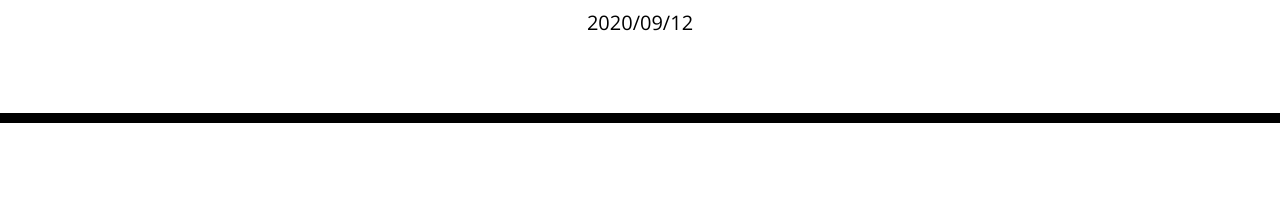
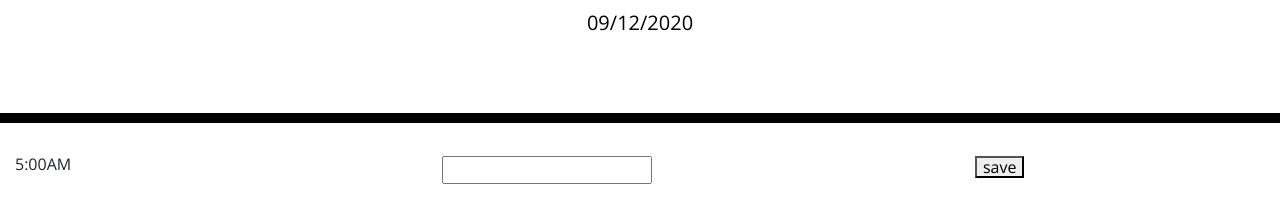
Before and after one commit to poserposer13/Calendar, a plain HTML site: page index.html in a window 1280 px wide. Shown: the part 181-404 px from the top of the page. Drawn offline with nearby package versions, Linux system fonts and the light colour scheme.

Commit message:
Created the first time block with a save button, albiet it is sloppy

```diff
--- a/index.html
+++ b/index.html
@@ -19,7 +19,7 @@
     <p class="lead">A simple calendar app for scheduling your work day</p>
     <p id="currentDay" class="lead"></p>
   </header>
-  <div class="container">
+  <div class="container-fluid">
 
 
     <!-- Timeblocks go here -->
--- a/script.js
+++ b/script.js
@@ -7,18 +7,43 @@ $(document).ready(function () {
     let month = d.getMonth() + 1;
     let day = d.getDate();
 
-    let output = d.getFullYear() + '/' +
+    let output =
         (month < 10 ? '0' : '') + month + '/' +
-        (day < 10 ? '0' : '') + day;
-        $('#currentDay').text(output);
+        (day < 10 ? '0' : '') + day + '/' +
+        d.getFullYear();
+    $('#currentDay').text(output);
 
 
     let time;
+
     time = "5:00AM"
-        let newRow = $('<tr>');
-    let hourCell = $('<td>');
+
+    let newRow = $('<div>').addClass("row");
+
+    let hourCell = $('<div>').addClass('col-sm-4');
     hourCell.text(time);
-    newRow.append(hourCell)
+    newRow.append(hourCell);
+
+
+    let inputEl = $('<div>').addClass('col-sm-5');
+    let input = $('<input type="text">');
+    input.addClass('input');
+    input.attr('id', time);
+    inputEl.append(input);
+    newRow.append(inputEl);
+
+
+
+    let saveEl = $('<div>').addClass('col-sm-3');
+    let saveBtn = $('<button>').addClass('save-btn');
+    saveBtn.attr('date-time');
+    saveBtn.text('save');
+    saveEl.append(saveBtn);
+    newRow.append(saveEl);
+
+    $('.container-fluid').append(newRow);
+
+
 
 
 
```
